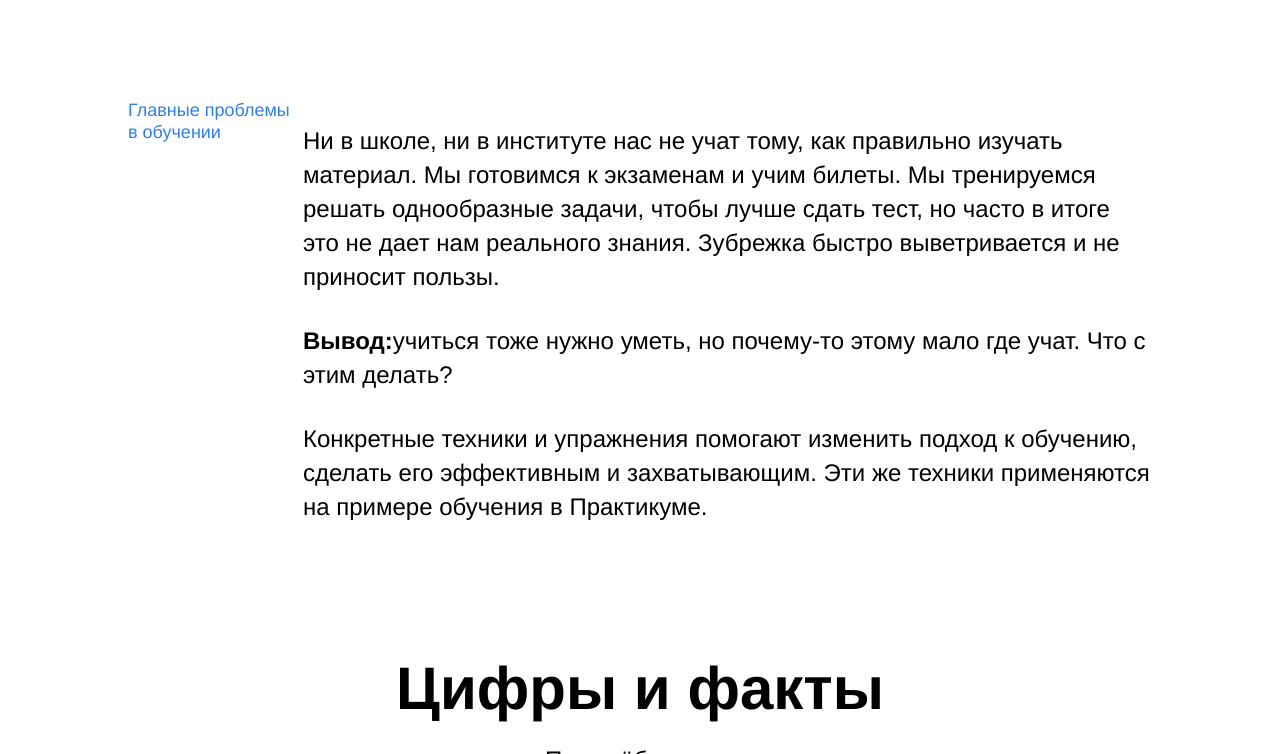
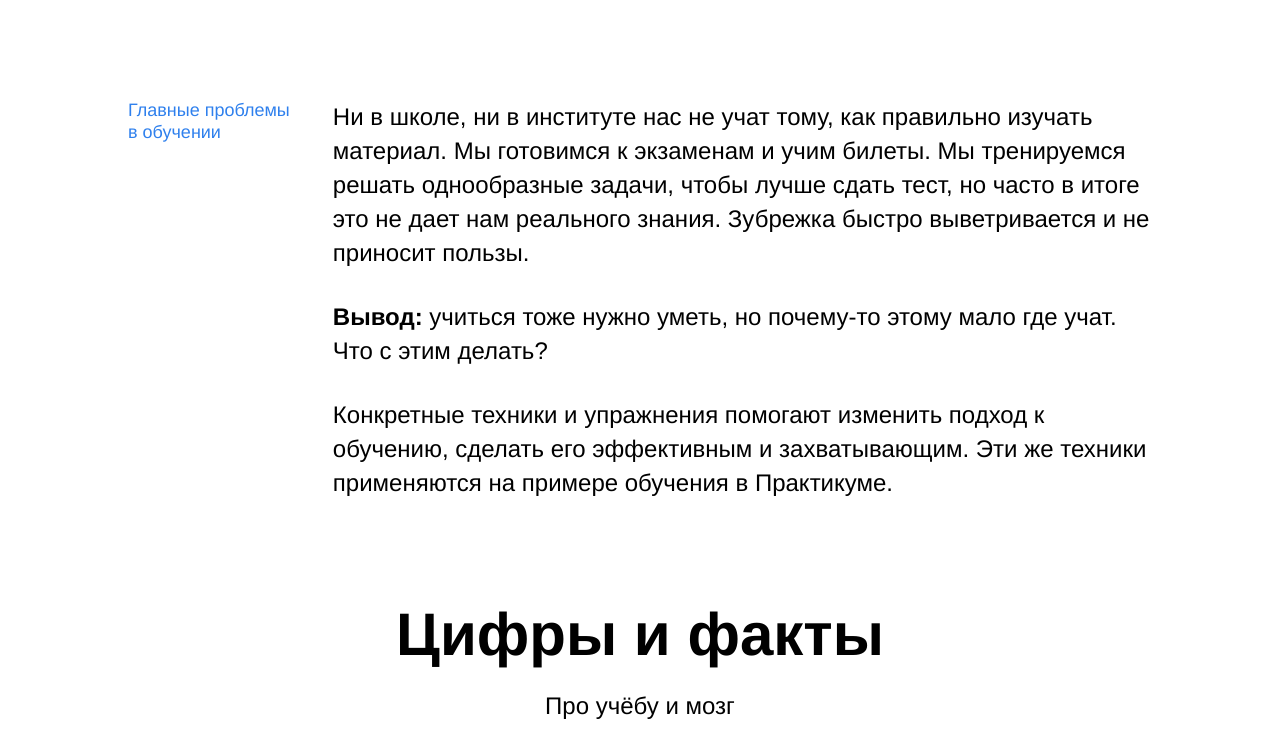
Before and after one commit to milkovskayaa/how-to-learn, a plain HTML site: page index.html in a window 1280 px wide. Shown: the part 756-1510 px from the top of the page. Drawn offline with Linux system fonts and the light colour scheme.

Commit message:
завершена верстка и стилизация description

```diff
--- a/index.html
+++ b/index.html
@@ -24,19 +24,13 @@
       <!-- секция description -->
       <section class="description page__description">
         <div class="two-columns">
-          <h2 class="two-columns__brief">Главные проблемы в обучении
-            <!-- <a class="project_link" href="#">Главные проблемы в обучении</a> -->
-          </h2>
+          <h2 class="two-columns__brief">Главные проблемы в обучении</h2>
           <div class="two-columns__main-text">
-            <p class="two-columns__paragraph">
-              Ни в школе, ни в институте нас не учат тому, как правильно изучать материал. Мы готовимся к экзаменам и учим билеты. Мы тренируемся решать однообразные задачи, чтобы лучше сдать тест, но часто в итоге это не дает нам реального знания. Зубрежка быстро выветривается и не приносит пользы.
+            <p class="two-columns__paragraph two-columns__paragraph_indent_bottom">Ни в школе, ни в институте нас не учат тому, как правильно изучать материал. Мы готовимся к экзаменам и учим билеты. Мы тренируемся решать однообразные задачи, чтобы лучше сдать тест, но часто в итоге это не дает нам реального знания. Зубрежка быстро выветривается и не приносит пользы.</p>
+            <p class="two-columns__paragraph two-columns__paragraph_indent_bottom">
+              <span class="two-columns__span-accent">Вывод:</span> учиться тоже нужно уметь, но почему-то этому мало где учат. Что с этим делать?
             </p>
-            <div class="two-columns__paragraph">
-              <span class="two-columns__span-accent">Вывод:</span>учиться тоже нужно уметь, но почему-то этому мало где учат. Что с этим делать?
-            </div>
-            <div class="two-columns__paragraph">
-              Конкретные техники и упражнения помогают изменить подход к обучению, сделать его эффективным и захватывающим. Эти же техники применяются на примере обучения в Практикуме.
-            </div>
+            <p class="two-columns__paragraph">Конкретные техники и упражнения помогают изменить подход к обучению, сделать его эффективным и захватывающим. Эти же техники применяются на примере обучения в Практикуме.</p>
           </div>
         </div>
       </section>
--- a/styles/style.css
+++ b/styles/style.css
@@ -76,38 +76,41 @@
 }
 
 .two-columns {
-  width: 80%;
   display: flex;
   justify-content: space-between;
+  width: 80%;
   margin: 0 auto;
 }
 
 .two-columns__brief {
-  min-width: 175px;
-  font-style: normal;
-  margin: 0;
   line-height: 1.2;
   font-size: 18px;
   font-weight: normal;
   color: #2f80ed;
+  max-width: 175px;
+  margin: 0;
 }
 
 .two-columns__main-text {
+  line-height: 34px;
+  font-size: 24px;
+  font-weight: normal;
+  width: 80%;
   min-width: 784px;
 }
 
 .two-columns__paragraph {
-  line-height: 34px;
-  font-size: 24px;
-  font-weight: normal;
-  margin-bottom: 30px;
+  margin: 0;
+}
+
+.two-columns__paragraph_indent_bottom {
+  padding-bottom: 30px;
 }
 
 .two-columns__span-accent {
   font-weight: 600;
-  line-height: 34px;
-  font-size: 24px;
 }
+
 
 /* digits */
 
```
